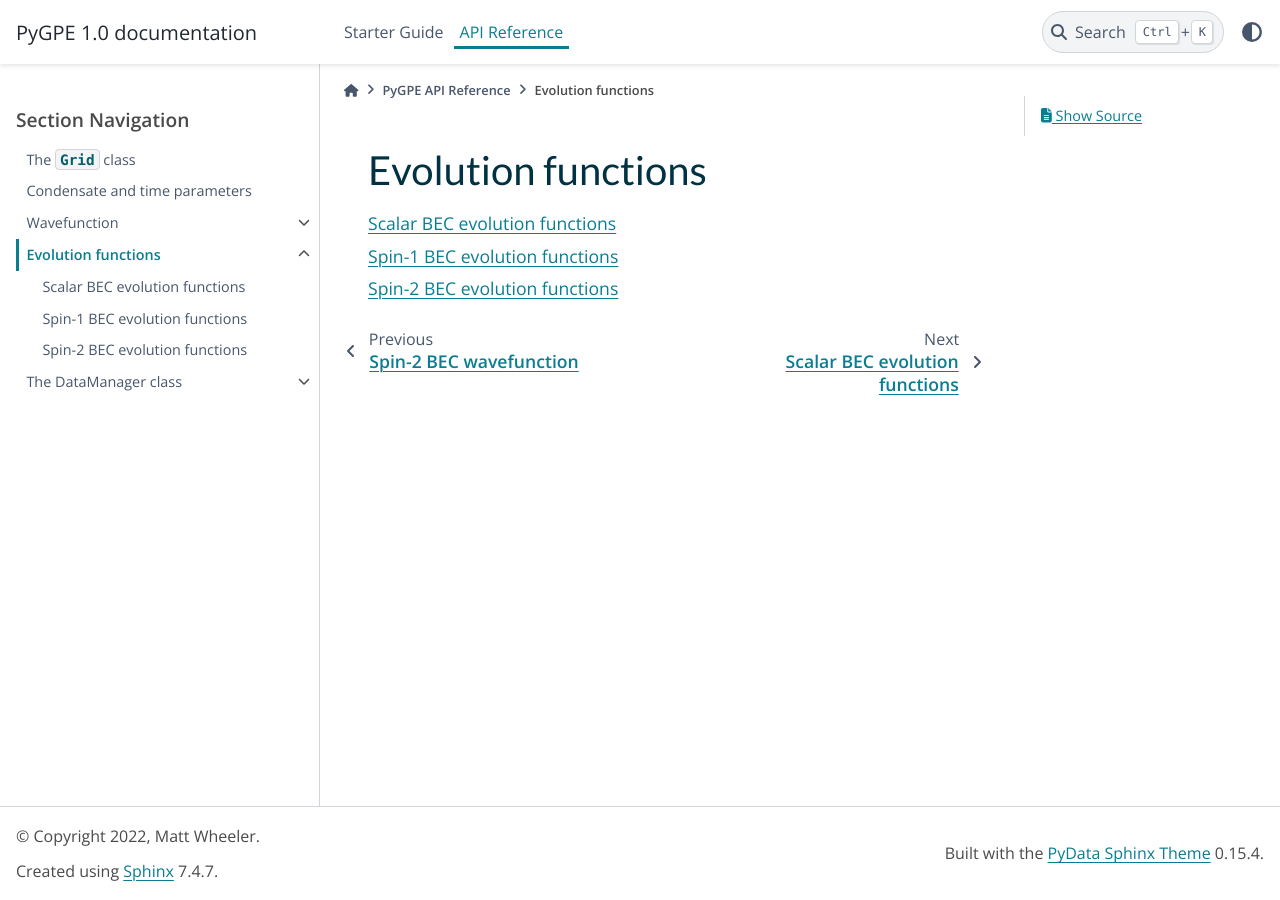
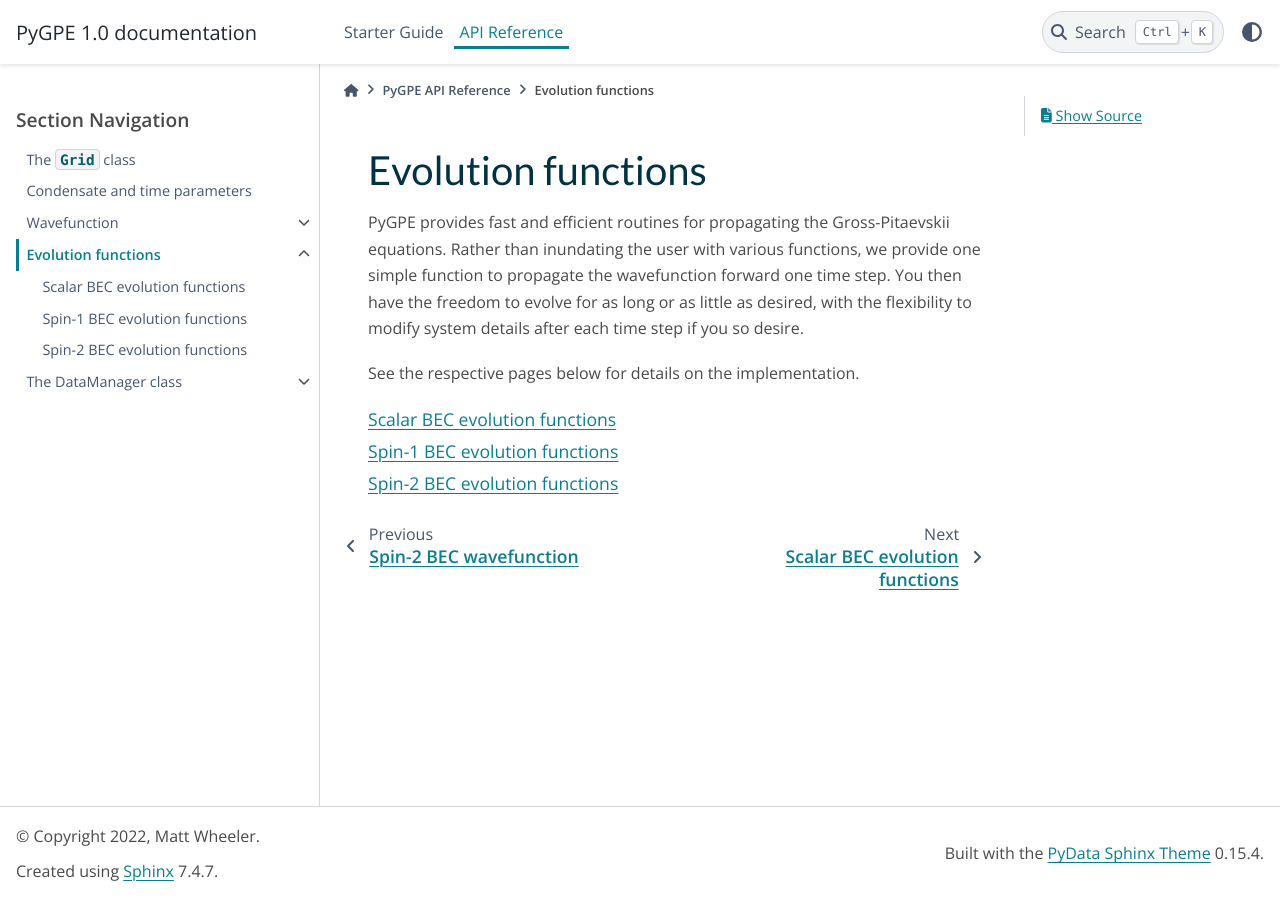
Before and after one commit to wheelerMT/pygpe, a Sphinx documentation site: the page built from docs/source/reference/evolution.rst, in a window 1280 px wide. Built offline with Sphinx 7.4.7 and the PyData theme 0.15.4, drawn with Linux system fonts in a browser that asks for light colours.

Commit message:
Added text

```diff
--- a/docs/source/reference/evolution.rst
+++ b/docs/source/reference/evolution.rst
@@ -1,6 +1,14 @@
 *********************************
 Evolution functions
 *********************************
+
+PyGPE provides fast and efficient routines for propagating the Gross-Pitaevskii equations.
+Rather than inundating the user with various functions, we provide one simple function to propagate the wavefunction
+forward one time step.
+You then have the freedom to evolve for as long or as little as desired, with the flexibility to modify system details
+after each time step if you so desire.
+
+See the respective pages below for details on the implementation.
 
 .. toctree::
     :maxdepth: 1
--- a/docs/source/reference/evolution.scalar.rst
+++ b/docs/source/reference/evolution.scalar.rst
@@ -17,3 +17,9 @@
 The evolution functions are implemented using a second-order split-step algorithm.
 See `here <https://iopscience.iop.org/article/10.1088/0305-4470/39/12/L02/meta>`_ for more details on the numerical
 implementation.
+
+.. warning::
+
+    The evolution functions are constructed so that the Fourier-space part is computed first.
+    Ensure that you update the Fourier-space arrays prior to any evolution by calling the :code:`fft()` method
+    of the :class:`Wavefunction` class.
--- a/docs/source/reference/evolution.spinone.rst
+++ b/docs/source/reference/evolution.spinone.rst
@@ -17,3 +17,9 @@
 The evolution functions are implemented using a second-order symplectic integrator.
 See `here <https://journals.aps.org/pre/abstract/10.1103/PhysRevE.93.053309>`_ for more details on the numerical
 implementation.
+
+.. warning::
+
+    The evolution functions are constructed so that the Fourier-space part is computed first.
+    Ensure that you update the Fourier-space arrays prior to any evolution by calling the :code:`fft()` method
+    of the :class:`Wavefunction` class.
--- a/docs/source/reference/evolution.spintwo.rst
+++ b/docs/source/reference/evolution.spintwo.rst
@@ -17,3 +17,9 @@
 The evolution functions are implemented using a second-order symplectic integrator.
 See `here <https://journals.aps.org/pre/abstract/10.1103/PhysRevE.95.013311>`_ for more details on the numerical
 implementation.
+
+.. warning::
+
+    The evolution functions are constructed so that the Fourier-space part is computed first.
+    Ensure that you update the Fourier-space arrays prior to any evolution by calling the :code:`fft()` method
+    of the :class:`Wavefunction` class.
--- a/docs/source/reference/wavefunction.rst
+++ b/docs/source/reference/wavefunction.rst
@@ -1,7 +1,10 @@
 *********************************
 Wavefunction
 *********************************
+
 PyGPE provides a wavefunction class for use in simulating BEC dynamics.
+The class aims to encapsulate all the details of the wavefunction in one object.
+There are subtle differences between the wavefunction classes for different BEC types, see below for further details
 
 .. toctree::
     :maxdepth: 1
```
